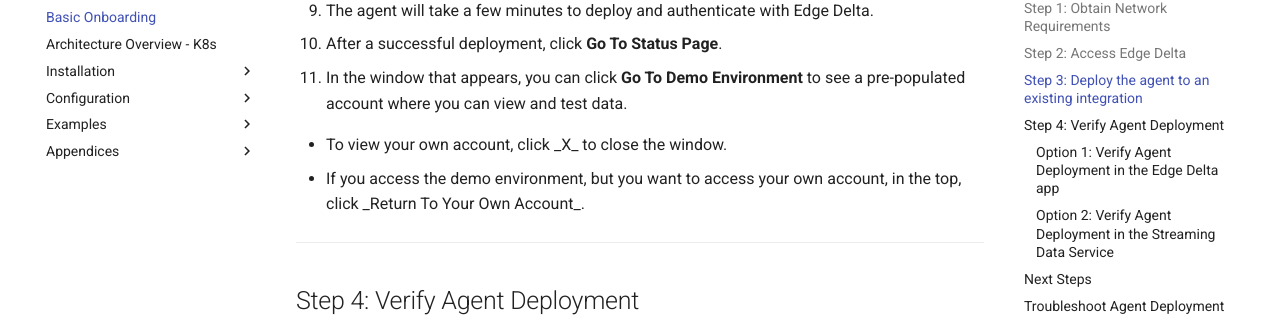
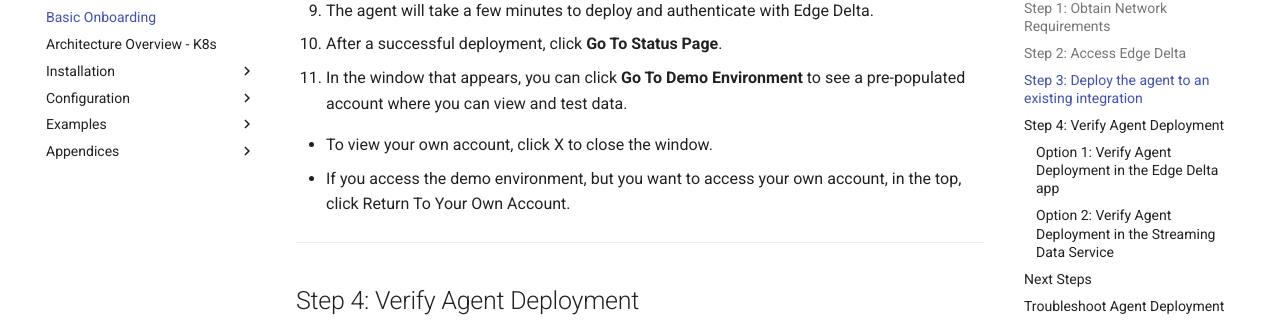
Before and after one commit to edgedelta/docs, an MkDocs documentation site: the page built from docs/basic-onboarding.md, in a window 1280 px wide and 900 px high, scrolled down 1359 px. Shown: the part 125-453 px from the top of the window. Built offline with MkDocs 1.6.1 and Material for MkDocs 9.7.7, drawn with Linux system fonts in a browser that asks for light colours.

```diff
--- a/docs/basic-onboarding.md
+++ b/docs/basic-onboarding.md
@@ -53,8 +53,8 @@ Additionally, outputs to 3rd party or on-premise systems also require outbound n
 10. After a successful deployment, click **Go To Status Page**.
 11. In the window that appears, you can click **Go To Demo Environment** to see a pre-populated account where you can view and test data.
 <ul>
-<li>To view your own account, click _X_ to close the window.</li>
-<li>If you access the demo environment, but you want to access your own account, in the top, click _Return To Your Own Account_.</li>
+<li>To view your own account, click X to close the window.</li>
+<li>If you access the demo environment, but you want to access your own account, in the top, click Return To Your Own Account.</li>
 </ul>
 
 ***
```
